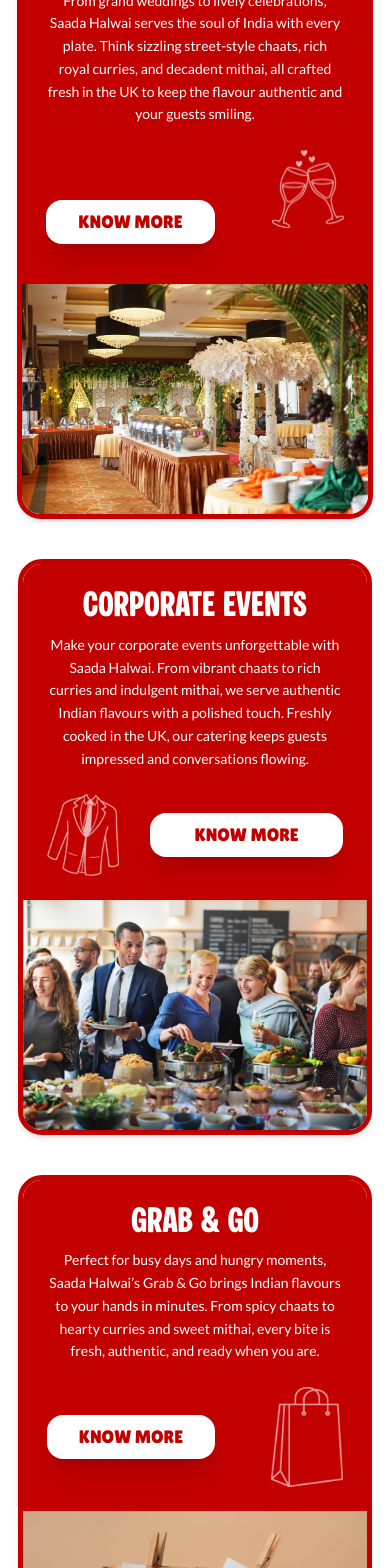
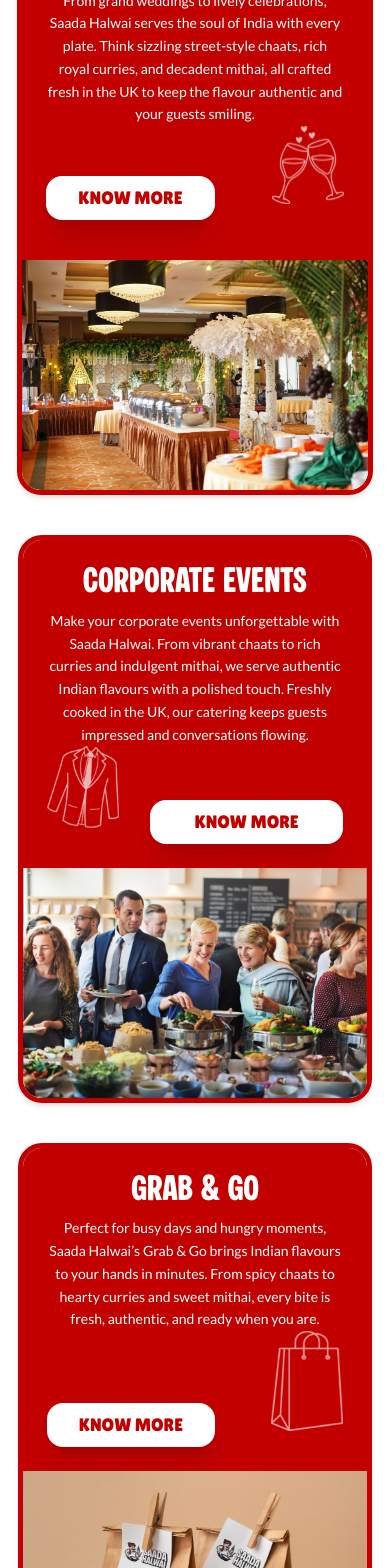
Before and after one commit to akshaychandel1/SADDA-DHABA, a React (Vite) app: page / in a window 390 px wide. Shown: the part 2520-4088 px from the top of the page. Built offline with nearby package versions, Linux system fonts and the light colour scheme.

Commit message:
axdasdasd

```diff
--- a/src/components/HomePage.jsx
+++ b/src/components/HomePage.jsx
@@ -410,7 +410,7 @@ const HomePage = () => {
       </div>
 
       {/* Button + Icon stacked vertically */}
-      <div className="flex flex-row items-baseline justify-between mt-6 space-y-4 md:mt-0">
+      <div className="flex flex-row items-baseline justify-between space-y-4 md:mt-0">
         {/* Custom Button */}
         <button className="font-lilita text-lg sm:text-xl md:text-2xl 2xl:text-4xl bg-white text-[#C20000] py-2 px-8 sm:px-10 md:px-8 2xl:px-12 rounded-2xl shadow-xl transition-transform duration-300 ease-in-out transform hover:scale-110">
           KNOW MORE
@@ -455,7 +455,7 @@ const HomePage = () => {
       </div>
 
       {/* Icon + Button */}
-      <div className="flex flex-row md:flex-row items-center md:items-baseline justify-between mt-6 md:mt-0 md:space-y-0">
+      <div className="flex flex-row md:flex-row items-baseline md:items-baseline justify-between md:mt-0 md:space-y-0">
         {/* Suit Icon */}
         <img src={suit} alt="Suit" className="w-18 sm:w-38 md:w-36 2xl:w-46" />
 
@@ -498,7 +498,7 @@ const HomePage = () => {
       </div>
 
       {/* Button + Icon */}
-      <div className="flex flex-row md:flex-row items-center justify-between mt-6 md:mt-0 md:space-y-0">
+      <div className="flex flex-row md:flex-row items-baseline justify-between md:mt-0 md:space-y-0">
         {/* Custom Button */}
         <button className="2xl:mt-52 font-lilita text-lg sm:text-xl md:text-2xl 2xl:text-4xl bg-white text-[#C20000] py-2 px-8 sm:px-10 md:px-8 2xl:px-12 rounded-2xl shadow-xl transition-transform duration-300 ease-in-out transform hover:scale-110">
           KNOW MORE
```
